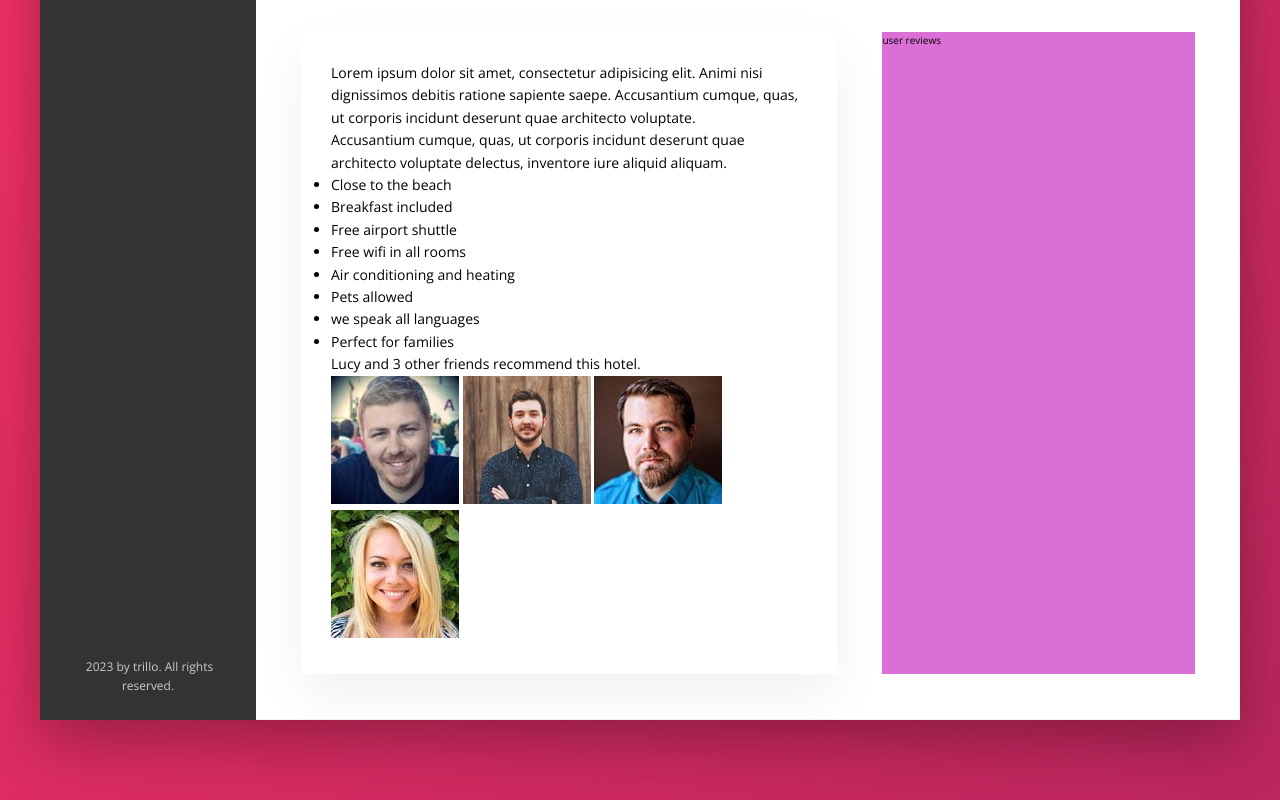
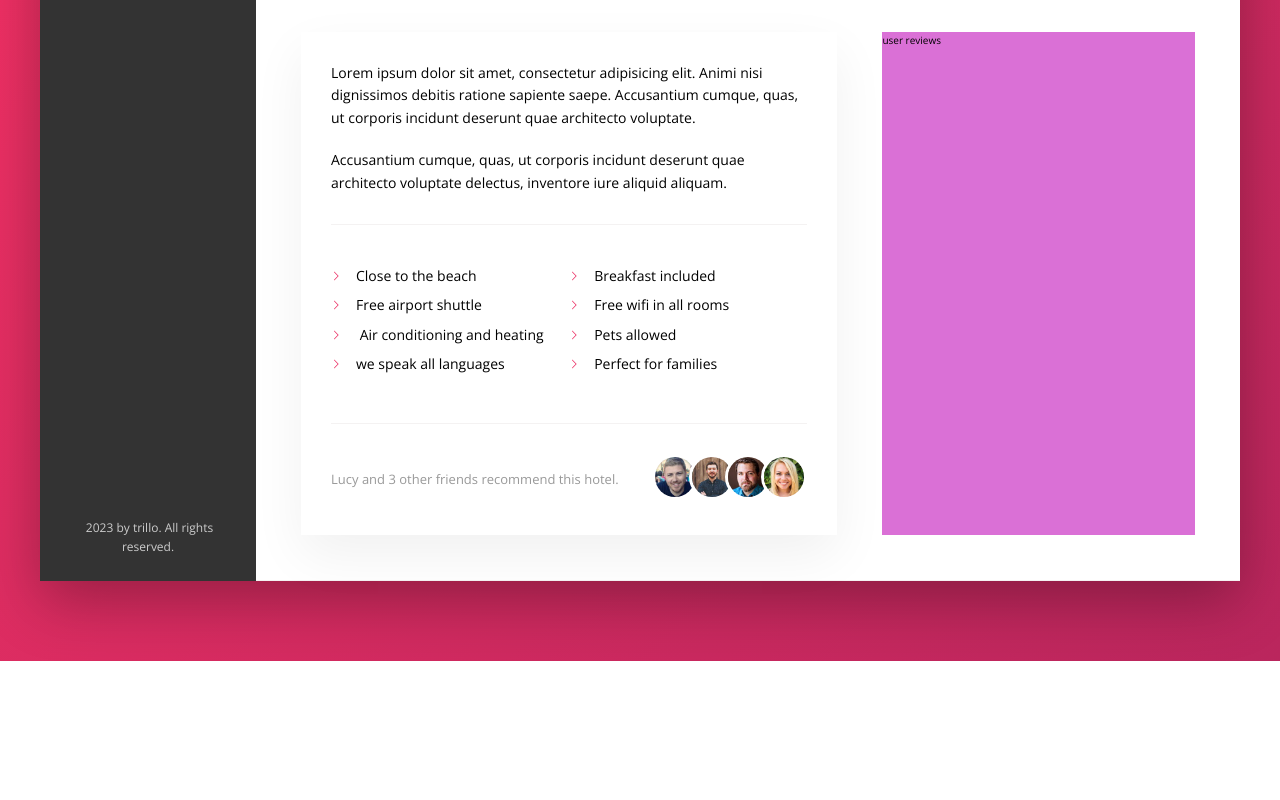
Before and after one commit to aynpat/Trillo, a website: page index.html in a window 1280 px wide. Shown: the part 615-1415 px from the top of the page. After the commit the page ends 1276 px from the top, so only its background shows below. Drawn offline with nearby package versions, Linux system fonts and the light colour scheme.

Commit message:
finish recommended section

```diff
--- a/index.html
+++ b/index.html
@@ -163,8 +163,8 @@
                                     <li class="list__item">we speak all languages</li>
                                     <li class="list__item">Perfect for families</li>
                                 </ul>
-                                <div class="recommend">
-                                    <p class="recommended_count">
+                                <div class="recommended">
+                                    <p class="recommended__count">
                                         Lucy and 3 other friends recommend this hotel.
                                     </p>
                                     <div class="recommended__friends">
--- a/sass/_component.scss
+++ b/sass/_component.scss
@@ -309,3 +309,80 @@
             box-shadow: none;
         }
 }
+
+
+
+/////////////////////////////////////////////
+/// PARAGRAPH
+
+    .paragraph:not(:last-of-type) {
+        margin-bottom : 2rem;
+    }
+
+
+
+///////////////////////////////////////////
+/// LIST
+
+    .list {
+        list-style: none;
+        margin: 3rem 0;
+        padding: 4rem 0;
+        border-top: var(--line);
+        border-bottom: var(--line);
+
+        display: flex;
+        flex-wrap: wrap;
+
+        &__item {
+            flex: 0 0 50%;
+            margin-bottom: .7rem;
+        }
+        &__item::before {
+            content: "";
+            display: inline-block;
+            height: 1rem;
+            width: 1rem;
+            margin-right: 1.5rem;
+            // background-image: url(../img/chevron-thin-right.svg);
+            // background-size: cover;
+
+            background-color: var(--color-primary);
+            mask : url(../img/chevron-thin-right.svg);
+            mask-size: cover;
+        }
+    }
+
+
+
+
+///////////////////////////////////////////
+/// RECOMMEND
+
+    .recommended {
+        font-size: 1.3rem;
+        color:var(--color-grey-dark-3);
+
+        display: flex;
+        align-items: center;
+
+
+        &__count {
+           margin-right: auto;
+        }
+        &__friends {
+        //    margin-left: auto;
+        }
+        &__photo {
+
+            box-sizing: content-box;
+            height: 4rem;
+            width: 4rem;
+            border-radius: 50%;
+            border:  .3rem solid #fff;
+            &:not(:last-child){
+                margin-right: -1.3rem;
+            }
+        }
+
+    }
```
Also changed, not shown: css/style.css, 1 other file.
